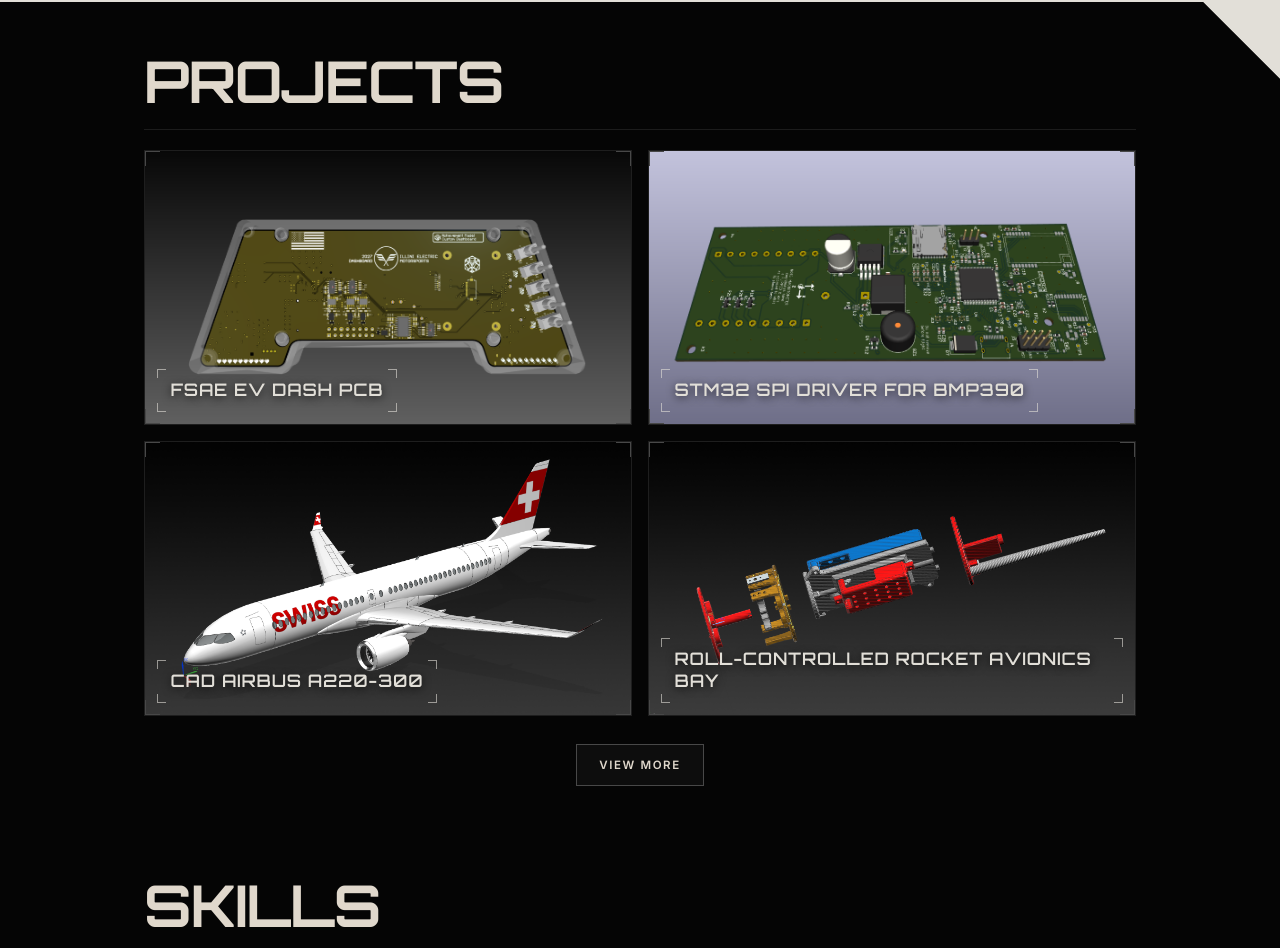
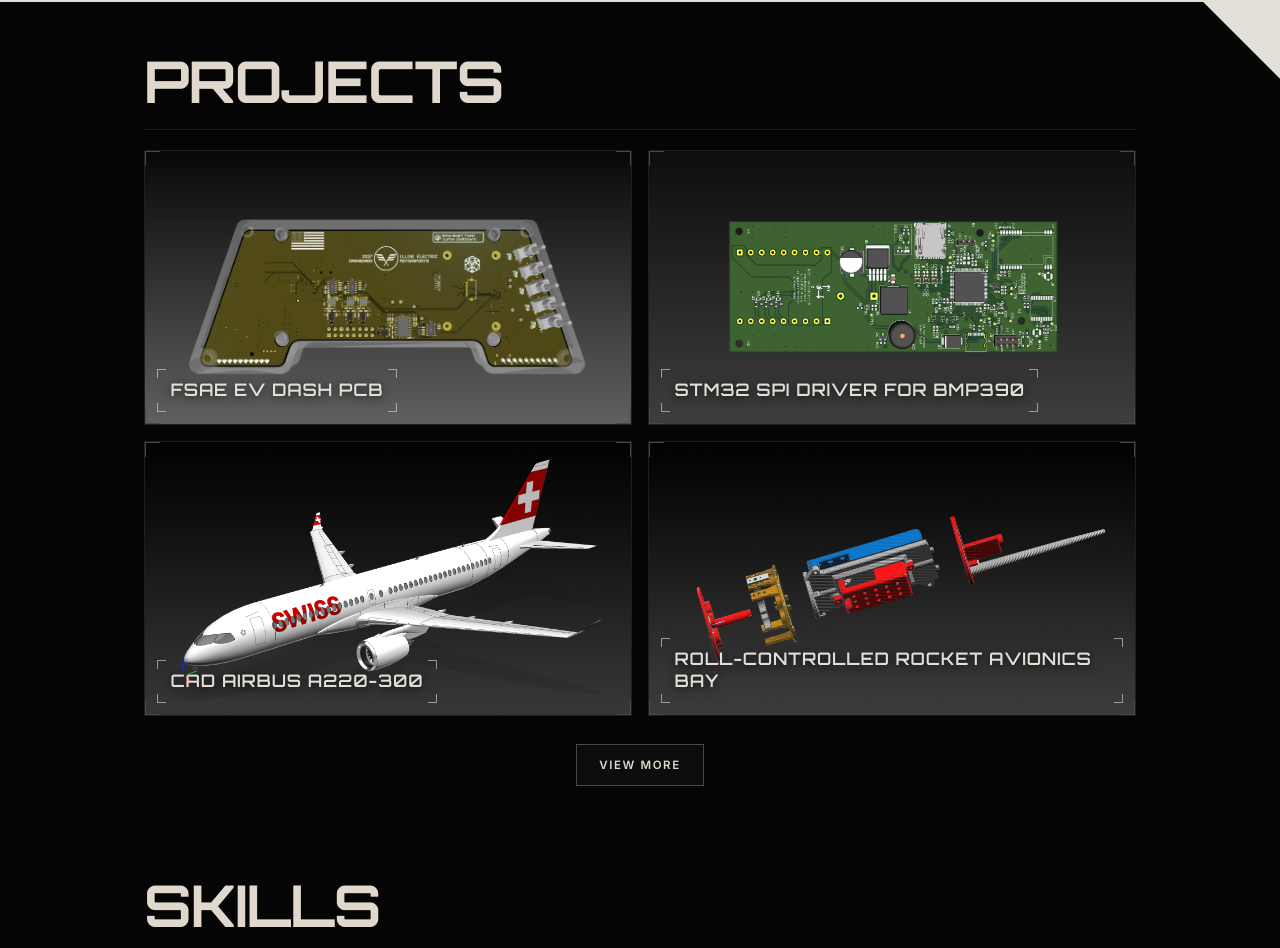
Before and after one commit to bryanzhangg/CS124_Portfolio, a React (Vite) app: page / in a window 1280 px wide. Shown: the part 2727-3675 px from the top of the page. Built offline with nearby package versions, Linux system fonts and the light colour scheme; a web font is replaced by a local one.

Commit message:
redo image for hal pcb

```diff
--- a/src/data/projects.js
+++ b/src/data/projects.js
@@ -43,7 +43,7 @@ const projects = [
     order: 2,
     title: "STM32 SPI DRIVER FOR BMP390",
     caption: "Co-developed the embedded driver for a triple modular redundant BMP390 barometer array",
-    image: "/assets/projects/Screenshot 2026-10-18 215504.png",
+    image: "/assets/projects/hal-pcb-1.png",
     gallery: [],
     description: "I co-developed the embedded driver for the barometer array that flew on Liquid Rocketry's active roll-controlled rocket. The barometer array is triple modular redundant, meaning we have three distinct BMP390 sensors communicating via the same SPI line. Upon each update, a voting algorithm will discard the outlier reading from one sensor and average the other two readings to produce safe, accurate, and fault-tolerant data. Within the driver itself, the header file defines the struct we store our data in (height, temperature, and pressure), provides the sensor indexes for our three sensors, and provides the interface for SPI communication. The implementation file assigns the sensor indexes to CS pins, toggles built-in sensor settings and measurements on or off, handles initialization errors, and implements SPI communication within the Init() function. The Update() function calls for sensor data, sensor status, and performs required unit conversions before sending the new readings via SPI.",
     tags: ["C", "C++", "STM32", "CLion", "Git"],
```
Also changed, not shown: public/assets/projects/hal-pcb-1.png (added).
